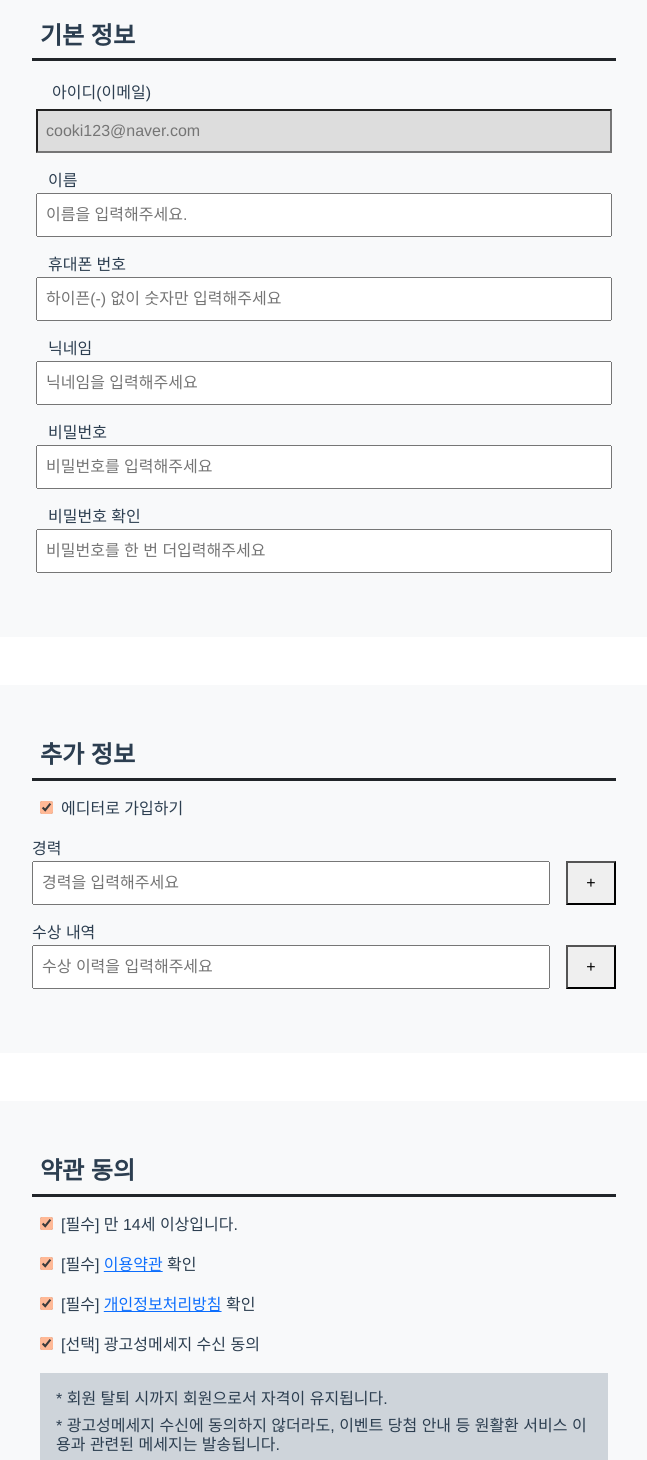
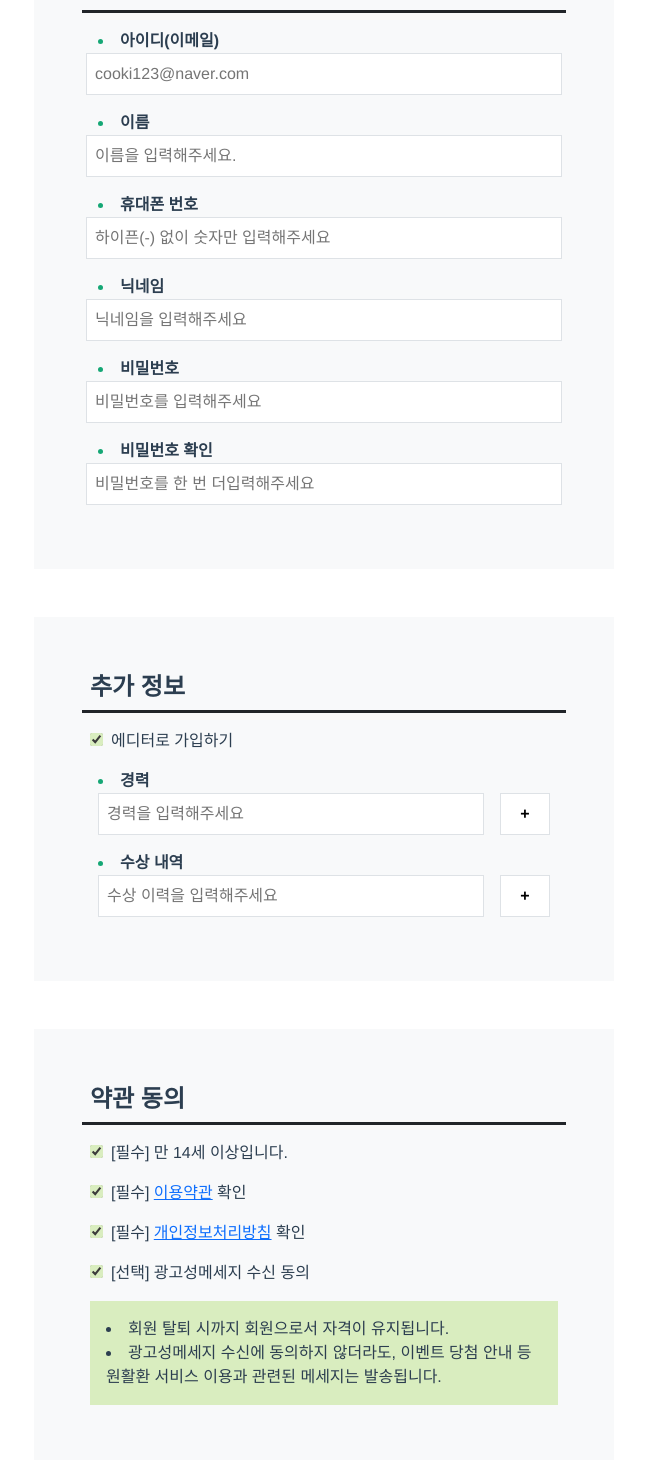
Before and after one commit to leek94/final_project_front_cooki, a Vue app: page /Member/JoinView in a window 1280 px wide. Shown: the part 310-1770 px from the top of the page, without its empty margins (316-963 px from the left). Built offline with nearby package versions, Linux system fonts and the light colour scheme.

Commit message:
Design: Join / Login / MyProfile page ui update

```diff
--- a/src/views/Class/ClassDetailView/QAndA.vue
+++ b/src/views/Class/ClassDetailView/QAndA.vue
@@ -1,4 +1,5 @@
 <template>
+    <h4 class="fw-bold mb-5" style="margin-top:80px">커리큘럼</h4>
     <!-- 댓글 등록 -->
     <!-- 로그인 한 유저만 등록 가능 v-show로 -->
     <div class="d-flex p-2 m-2 border rounded bg-light">
--- a/src/views/Member/JoinView/index.vue
+++ b/src/views/Member/JoinView/index.vue
@@ -2,7 +2,7 @@
     <div class="d-flex" style="justify-content: center;">
 
         <form>
-        <div class="row m-5 p-5 " style=" width: 800px; ">
+        <div class="row m-5 px-5 " style=" width: 700px; ">
             <h3 style="font-weight: bold; text-align: center">회원가입</h3>
             <div class="">
 
@@ -10,33 +10,33 @@
                 <div class="text-start bg-light p-5 my-5">
                     <h4 class="p-2 border-bottom border-dark border-3" style="font-weight: bold;">기본 정보</h4>
                     <div class="row my-3 px-3">
-                        <label class=" m-1">아이디(이메일)</label>
-                        <input class="p-2" placeholder="cooki123@naver.com" style="background-color: #dddddd;" readonly />
+                        <li class="green-point">아이디(이메일)</li>
+                        <input class="p-2 border" placeholder="cooki123@naver.com"/>
                     </div>
 
                     <div class="row my-3 px-3">
-                        <label class="">이름</label>
-                        <input class="p-2" placeholder="이름을 입력해주세요."/>
+                        <li class="green-point">이름</li>
+                        <input class="p-2 border" placeholder="이름을 입력해주세요."/>
                     </div>
 
                     <div class="row my-3 px-3">
-                        <label class="">휴대폰 번호</label>
-                        <input class="p-2" placeholder="하이픈(-) 없이 숫자만 입력해주세요"/>
+                        <li class="green-point">휴대폰 번호</li>
+                        <input class="p-2 border" placeholder="하이픈(-) 없이 숫자만 입력해주세요"/>
                     </div>
 
                     <div class="row my-3 px-3">
-                        <label class="">닉네임</label>
-                        <input class="p-2" placeholder="닉네임을 입력해주세요"/>
+                        <li class="green-point">닉네임</li>
+                        <input class="p-2 border" placeholder="닉네임을 입력해주세요"/>
                     </div>
 
                     <div class="row my-3 px-3">
-                        <label class="">비밀번호</label>
-                        <input class="p-2" placeholder="비밀번호를 입력해주세요"/>
+                        <li class="green-point">비밀번호</li>
+                        <input class="p-2 border" placeholder="비밀번호를 입력해주세요"/>
                     </div>
 
                     <div class="row my-3 px-3">
-                        <label class="">비밀번호 확인</label>
-                        <input class="p-2" placeholder="비밀번호를 한 번 더입력해주세요"/>
+                        <li class="green-point">비밀번호 확인</li>
+                        <input class="p-2 border" placeholder="비밀번호를 한 번 더입력해주세요"/>
                     </div>
                 </div>
 
@@ -44,23 +44,23 @@
                 <div class="text-start bg-light p-5 my-5">
                     <h4 class=" p-2 border-bottom border-dark border-3" style="font-weight: bold;">추가 정보</h4>
                     <div class="mx-2 my-3">
-                        <input class="me-2" type="checkbox" id="switch" name="editor" value="yes" style="accent-color: #FFB996;" checked/>
+                        <input class="checkbox me-2" type="checkbox" id="switch" name="editor" value="yes" checked/>
                         <label for="switch">에디터로 가입하기</label>
                     </div>
 
-                    <div class="row my-3">
-                        <label class="">경력</label>
+                    <div class="row my-3 px-3">
+                        <li class="green-point">경력</li>
                         <div class="d-flex">
-                            <input class="flex-grow-1 p-2" placeholder="경력을 입력해주세요"/>
-                            <button class="p-2 ms-3" style="width: 50px;"> + </button>
+                            <input class="flex-grow-1 p-2 border" placeholder="경력을 입력해주세요"/>
+                            <button class="p-2 ms-3 border"> + </button>
                         </div>
                     </div>
 
-                    <div class="row my-3">
-                        <label class="">수상 내역</label>
+                    <div class="row my-3 px-3">
+                        <li class="green-point">수상 내역</li>
                         <div class="d-flex">
-                            <input class="flex-grow-1 p-2" placeholder="수상 이력을 입력해주세요"/>
-                            <button class="p-2 ms-3" style="width: 50px;"> + </button>
+                            <input class="flex-grow-1 p-2 border" placeholder="수상 이력을 입력해주세요"/>
+                            <button class="p-2 ms-3 border"> + </button>
                         </div>
                     </div>
                 </div>
@@ -69,30 +69,30 @@
                 <div class="text-start bg-light p-5 my-5">
                     <h4 class="p-2 border-bottom border-dark border-3" style="font-weight: bold;">약관 동의</h4>
                     <div class="mx-2 my-3">
-                        <input class="me-2 rounded" type="checkbox" id="switch" name="editor" value="yes" style="accent-color: #FFB996;" checked/>
+                        <input class="checkbox me-2 rounded" type="checkbox" id="switch" name="editor" value="yes" checked/>
                         <label for="switch"> [필수] 만 14세 이상입니다.</label>
                     </div>
                     <div class="mx-2 my-3">
-                        <input class="me-2" type="checkbox" id="switch" name="editor" value="yes" style="accent-color: #FFB996;" checked/>
+                        <input class="checkbox me-2" type="checkbox" id="switch" name="editor" value="yes" checked/>
                         <label for="switch"> [필수] <RouterLink>이용약관</RouterLink> 확인</label>
                     </div>
                     <div class="mx-2 my-3">
-                        <input class="me-2" type="checkbox" id="switch" name="editor" value="yes" style="accent-color: #FFB996;" checked/>
+                        <input class="checkbox me-2" type="checkbox" id="switch" name="editor" value="yes" checked/>
                         <label for="switch"> [필수] <RouterLink>개인정보처리방침</RouterLink> 확인</label>
                     </div>
                     <div class="mx-2 my-3">
-                        <input class="me-2" type="checkbox" id="switch" name="editor" value="yes" style="accent-color: #FFB996;" checked/>
+                        <input class="checkbox me-2" type="checkbox" id="switch" name="editor" value="yes" checked/>
                         <label for="switch"> [선택] 광고성메세지 수신 동의</label>
                     </div>
 
-                    <div class="bg-dark-subtle mx-2 my-3 p-3">
-                        <h6>* 회원 탈퇴 시까지 회원으로서 자격이 유지됩니다.</h6>
-                        <h6>* 광고성메세지 수신에 동의하지 않더라도, 이벤트 당첨 안내 등 원활환 서비스 이용과 관련된 메세지는 발송됩니다.</h6>
+                    <div class="mx-2 my-3 p-3" style="background-color: #D9EDBF;">
+                        <li>회원 탈퇴 시까지 회원으로서 자격이 유지됩니다.</li>
+                        <li>광고성메세지 수신에 동의하지 않더라도, 이벤트 당첨 안내 등 원활환 서비스 이용과 관련된 메세지는 발송됩니다.</li>
                     </div>
                 </div>
 
                 <div>
-                    <button class="py-2 bg-dark text-white rounded w-100" style="font-weight: bold;">회원가입</button>
+                    <button class="py-2 border rounded w-100">회원가입</button>
                 </div>
             </div>
         </div>
@@ -104,5 +104,31 @@
 </script>
 
 <style scoped>
+.checkbox {
+    accent-color: #D9EDBF;
+}
+
+button {
+    width: 50px;
+    background-color: white;
+    font-weight: bold;
+}
+
+button:hover {
+    background-color: #15a775;
+    color: white;
+}
+
+.green-point::marker {
+    color: #15a775;
+}
+
+.green-point {
+    font-weight: bold;
+}
+
+h6::marker {
+    color: black;
+}
 
 </style>
--- a/src/views/Member/LoginView/index.vue
+++ b/src/views/Member/LoginView/index.vue
@@ -2,11 +2,11 @@
     <form>
 
         <div class="d-flex row" style="justify-content: center;">
-                <div class="row mx-5 p-5 " style="width: 700px; justify-content: center;">
+                <div class="row mx-5 p-5 " style="width: 500px; justify-content: center;">
                     <h3 class="mb-5" style="font-weight: bold; text-align: center">로그인</h3>
-                    <input class="p-2 mb-3" placeholder="이메일 형식의 아이디"/>
-                    <input class="p-2 mb-4" placeholder="비밀번호"/>
-                    <button class="p-2 w-100 bg-dark text-white rounded" style="font-weight: bold;">로그인</button>
+                    <input class="p-2 mb-3 border" placeholder="이메일 형식의 아이디"/>
+                    <input class="p-2 mb-4 border" placeholder="비밀번호"/>
+                    <button class="p-2 w-100 text-white border rounded" style="font-weight: bold; background-color: #15a775;">로그인</button>
                 </div>
         </div>
     </form>
--- a/src/views/Member/MypageView/MyProfile.vue
+++ b/src/views/Member/MypageView/MyProfile.vue
@@ -1,14 +1,101 @@
 <template>
-    <div class="card">
-        <div class="card-header">MyProfile</div>
-        <div class="card-body">
+    <div class="d-flex row mx-5 mb-5 px-5" style="justify-content: center; max-width: 1000px">
+        <h3 class="text-start" style="font-weight: bold; justify-content: center;" >프로필 관리</h3>
 
+
+        <div class="row mx-2 mb-3">
+            <li class="green-point m-3" >프로필 사진</li>
+            <img class="border rounded p-3 mx-3 mb-3 mt-1 w-25" src="/images/photos/profile.png">
+            <div class="input-group w-75">
+                <input type="file" class="form-control" id="inputGroupFile" aria-describedby="inputGroupFileAddon" aria-label="파일첨부">
+                <button class="btn border" type="button" id="inputGroupFileAddon">변경</button>
+            </div>
         </div>
+
+        <div class="row mx-2 mb-3">
+            <li class="green-point m-1">아이디(이메일)</li>
+            <div class="input-group w-75">
+                <input type="text" class="form-control bg-light" placeholder="cooki123@naver.com" aria-label="Recipient's username" aria-describedby="button-addon2" readonly>
+            </div>
+        </div>
+
+        <div class="flex-grow-1 row mx-2 mb-3">
+            <li class="green-point m-1">이름</li>
+            <div class="input-group w-75">
+                <input type="text" class="form-control" placeholder="김쿠키" aria-label="Recipient's username" aria-describedby="button-addon2">
+                <button class="btn border" type="button" id="button-addon2">변경</button>
+            </div>
+        </div>
+
+        <div class="flex-grow-1 row mx-2 mb-3">
+            <li class="green-point m-1">비밀번호</li>
+            <div class="input-group w-75">
+                <input type="text" placeholder="비밀번호" aria-label="password" class="form-control">
+                <input type="text" placeholder="비밀번호 확인" aria-label="passwordCheck" class="form-control">
+                <button class="btn border" type="button" id="button-addon2">변경</button>
+            </div>
+        </div>
+
+        <!-- 에디터한테만 보이는 화면 -->
+        <div class="flex-grow-1 row mx-2 mb-3">
+            <li class="green-point m-1">경력</li>
+            <!-- db에 저장된 수만큼 for문 -->
+            <div class="input-group w-75 mb-1">
+                <input type="text" class="form-control" placeholder="쿠키호텔 주방장 3년" aria-label="Recipient's username" aria-describedby="button-addon2">
+                <button class="btn border" type="button" id="button-addon2">변경</button>
+                <button class="btn border" type="button" id="button-addon2">삭제</button>
+            </div>
+            <div class="input-group w-75 mb-1">
+                <input type="text" class="form-control" placeholder="키쿠제과 베이킹 클래스 운영 2년" aria-label="Recipient's username" aria-describedby="button-addon2">
+                <button class="btn border" type="button" id="button-addon2">변경</button>
+                <button class="btn border" type="button" id="button-addon2">삭제</button>
+            </div>
+        </div>
+
+        <!-- 에디터한테만 보이는 화면 -->
+        <div class="flex-grow-1 row mx-2 mb-3">
+            <li class="green-point m-1">수상내역</li>
+            <div class="input-group w-75 mb-1">
+                <input type="text" class="form-control" placeholder="제3회 쿠키쿠 베이킹 대회 장려상" aria-label="Recipient's username" aria-describedby="button-addon2">
+                <button class="btn border" type="button" id="button-addon2">변경</button>
+                <button class="btn border" type="button" id="button-addon2">삭제</button>
+            </div>
+            <div class="input-group w-75 mb-1">
+                <input type="text" class="form-control" placeholder="제3회 쿠키 대회 장려상" aria-label="Recipient's username" aria-describedby="button-addon2">
+                <button class="btn border" type="button" id="button-addon2">변경</button>
+                <button class="btn border" type="button" id="button-addon2">삭제</button>
+            </div>
+            <div class="input-group w-75 mb-1">
+                <input type="text" class="form-control" placeholder="제3회 쿠키 대회 장려상" aria-label="Recipient's username" aria-describedby="button-addon2">
+                <button class="btn border" type="button" id="button-addon2">변경</button>
+                <button class="btn border" type="button" id="button-addon2">삭제</button>
+            </div>
+        </div>
+
+
     </div>
+
+
 </template>
 
 <script setup>
 </script>
 
 <style scoped>
+.green-point::marker {
+    color: #15a775;
+}
+
+.green-point {
+    font-weight: bold;
+}
+
+.btn {
+    font-weight: bold;
+}
+
+.btn:hover {
+    background-color: #15a775;
+    color: white;
+}
 </style>
--- a/src/views/recipe/RecipeDetailView/index.vue
+++ b/src/views/recipe/RecipeDetailView/index.vue
@@ -169,7 +169,7 @@ onMounted(()=>{
 }
 .recipe-title{
     background-color: #eff9ef;
-    background-image: url('C:\project\projects-vue\cooki_final_front_web\public\images\photos\bg_pattern_green.png');
+    background-image: url('D:\KosaCourse\cooki_final_web\final_project_front_cooki\public\images\photos\bg_pattern_green.png');
     padding: 4.875rem 0;
     background-repeat: no-repeat;
     background-position: center;
```
